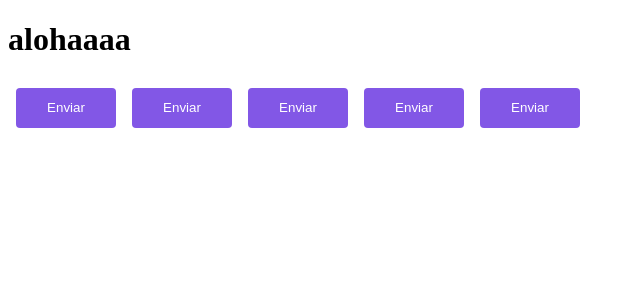
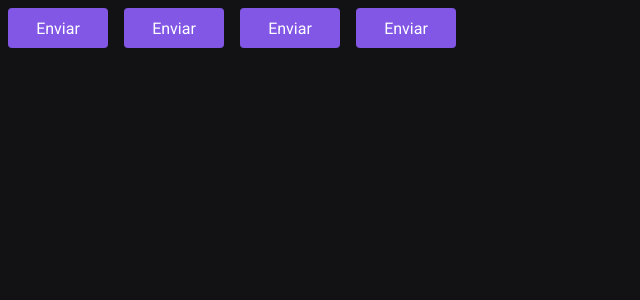
Before and after one commit to andRiott7/timer, a React (Vite) app: page / in a window 1280 px wide. Shown: the top 300 px of the page, without its empty margins (0-640 px from the left). Built offline with nearby package versions, Linux system fonts and the light colour scheme.

Commit message:
eslint config.

```diff
--- a/index.html
+++ b/index.html
@@ -4,12 +4,17 @@
 <head>
   <meta charset="UTF-8" />
   <link rel="icon" type="image/svg+xml" href="/vite.svg" />
+
+  <link rel="preconnect" href="https://fonts.googleapis.com" />
+  <link rel="preconnect" href="https://fonts.gstatic.com" crossorigin />
   <meta name="viewport" content="width=device-width, initial-scale=1.0" />
+  <link href="https://fonts.googleapis.com/css2?family=Roboto+Mono:wght@700&family=Roboto:wght@400;700&display=swap"
+    rel="stylesheet" />
+
   <title> Timer </title>
 </head>
 
 <body>
-  <h1>alohaaaa</h1>
   <div id="root"></div>
   <script type="module" src="/src/main.tsx"></script>
 </body>
--- a/package.json
+++ b/package.json
@@ -6,7 +6,8 @@
   "scripts": {
     "dev": "vite",
     "build": "tsc && vite build",
-    "preview": "vite preview"
+    "preview": "vite preview",
+    "lint": "eslint src --ext .ts,.tsx"
   },
   "dependencies": {
     "react": "^18.2.0",
@@ -14,10 +15,12 @@
     "styled-components": "^5.3.5"
   },
   "devDependencies": {
+    "@rocketseat/eslint-config": "^1.1.3",
     "@types/react": "^18.0.17",
     "@types/react-dom": "^18.0.6",
     "@types/styled-components": "^5.1.26",
     "@vitejs/plugin-react": "^2.0.1",
+    "eslint": "^8.23.0",
     "typescript": "^4.6.4",
     "vite": "^3.0.7"
   }
--- a/src/App.tsx
+++ b/src/App.tsx
@@ -1,7 +1,7 @@
-import { Button } from './components/Button';
-import { ThemeProvider } from "styled-components";
-
-import { defaultTheme } from "./styles/themes/default";
+import { Button } from './components/Button'
+import { ThemeProvider } from 'styled-components'
+import { GlobalStyle } from './styles/global'
+import { defaultTheme } from './styles/themes/default'
 
 export function App() {
   return (
@@ -10,7 +10,8 @@
       <Button variant="secondary" />
       <Button variant="success" />
       <Button variant="danger" />
-      <Button />
+
+      <GlobalStyle />
     </ThemeProvider>
   )
 }
--- a/src/components/Button.tsx
+++ b/src/components/Button.tsx
@@ -1,7 +1,7 @@
-import { ButtonContainer, ButtonVariant } from "./Button.styles";
+import { ButtonContainer, ButtonVariant } from './Button.styles'
 
 interface ButtonProps {
-  variant?: ButtonVariant;
+  variant?: ButtonVariant
 }
 
 export function Button({ variant = 'primary' }: ButtonProps) {
--- a/src/main.tsx
+++ b/src/main.tsx
@@ -5,5 +5,5 @@
 ReactDOM.createRoot(document.getElementById('root') as HTMLElement).render(
   <React.StrictMode>
     <App />
-  </React.StrictMode>
+  </React.StrictMode>,
 )
--- /dev/null
+++ b/src/styles/global.ts
@@ -0,0 +1,22 @@
+import { createGlobalStyle } from 'styled-components'
+
+export const GlobalStyle = createGlobalStyle`
+  * {
+    margin: 0;
+    padding: 0;
+    box-sizing: border-box;
+  }
+  :focus {
+    outline: none;
+    box-shadow: 0 0 0 2px ${(props) => props.theme['green-500']};
+  }
+  body {
+    background: ${(props) => props.theme['gray-900']};
+    color: ${(props) => props.theme['gray-300']};
+  }
+  body, input, textarea, button {
+    font-family: 'Roboto', sans-serif;
+    font-weight: 400;
+    font-size: 1rem;
+  }
+`
--- a/src/styles/themes/default.ts
+++ b/src/styles/themes/default.ts
@@ -2,4 +2,22 @@
   white: '#fff',
   primary: '#8257e6',
   secondary: 'orange',
+
+  'gray-100': '#E1E1E6',
+  'gray-300': '#C4C4CC',
+  'gray-400': '#8D8D99',
+  'gray-500': '#7C7C8A',
+  'gray-600': '#323238',
+  'gray-700': '#29292E',
+  'gray-800': '#202024',
+  'gray-900': '#121214',
+
+  'green-300': '#00B37E',
+  'green-500': '#00875F',
+  'green-700': '#015F43',
+
+  'red-500': '#AB222E',
+  'red-700': '#7A1921',
+
+  'yellow-500': '#FBA94C',
 }
```
Also changed, not shown: src/@types/styled.t.ts (added, +8 -0 lines), src/components/Button.styles.ts (+9 -9 lines), src/.eslintrc.json (added), 1 other file (tests, documents, lock files or other folders).
